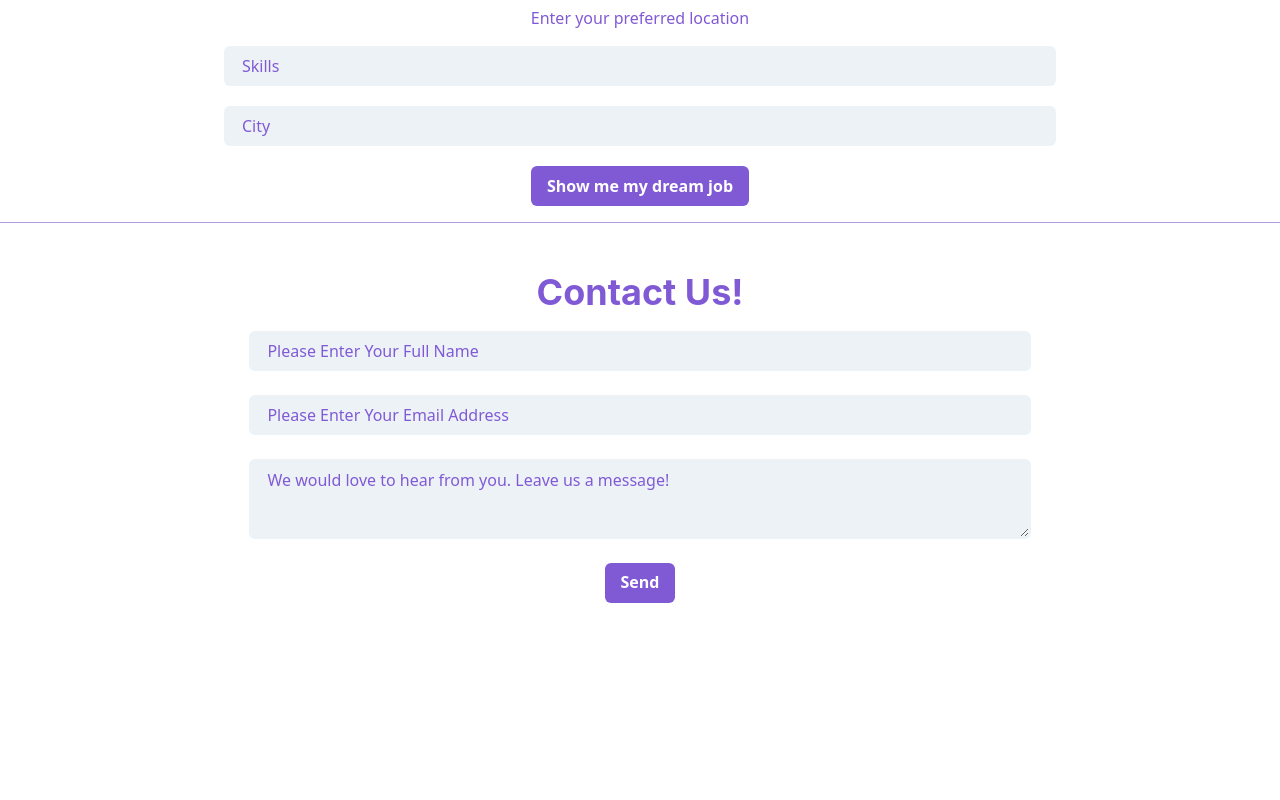
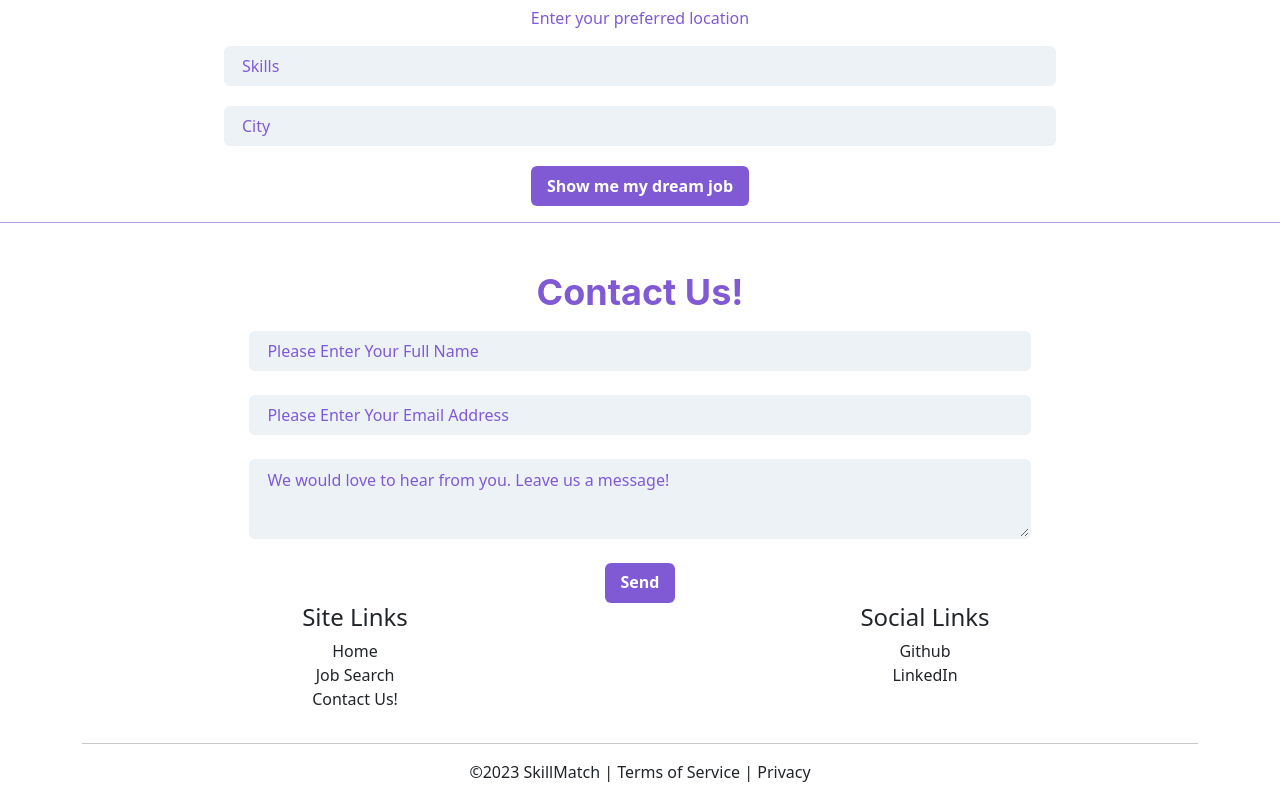
Before and after one commit to ngalvin1991/skillmatch, a React (Create React App) app: page / in a window 1280 px wide. Shown: the part 1001-1801 px from the top of the page. Before the commit the page ends 1604 px from the top, so only its background shows below. Built offline with nearby package versions, Linux system fonts and the light colour scheme.

Commit message:
added basic layout of footer, links still need to be made functional

```diff
--- a/src/App.js
+++ b/src/App.js
@@ -18,6 +18,7 @@ function App() {
         <Home />
       </header>
     </div>
+
   );
 }
 
--- /dev/null
+++ b/src/Components/Footer/Footer.js
@@ -0,0 +1,37 @@
+import React from "react";
+
+const Footer = () => {
+ return (
+    <div className="main-footer">
+        <div className="container">
+            <div className="row">
+
+                <div className="col">
+                    <h4>Site Links</h4>
+                    <ul className="list-unstyled">
+                        <li>Home</li>
+                        <li>Job Search</li>
+                        <li>Contact Us!</li>
+                    </ul>
+                  </div>
+                  <div className="col">
+                    <h4>Social Links</h4>
+                    <ul className="list-unstyled">
+                        <li>Github</li>
+                        <li>LinkedIn</li>
+                    </ul>
+                  </div>
+            </div>
+            <hr />
+            <div className="row">
+                <p className="col-sm">
+                    &copy;{new Date ().getFullYear()} SkillMatch | Terms of Service | Privacy
+
+                </p>
+            </div>
+        </div>
+    </div>
+ )}
+
+
+export default Footer
--- a/src/Components/Jumbotron/Jumbotron.js
+++ b/src/Components/Jumbotron/Jumbotron.js
@@ -3,7 +3,7 @@ import logo from "../Jumbotron/SkillMatch.gif"
 
 function Jumbotron() {
     return (
-        <div className="container-fluid bg-dark p-5">
+        <div className="container-fluid bg-light p-5">
             <img src={logo} />
             <h1 className="display-4">SkillMatch</h1>
             <p className="lead">slogan of some kind</p>
--- a/src/pages/home.js
+++ b/src/pages/home.js
@@ -6,6 +6,7 @@ import Contact from '../Components/Contact/Contact.js';
 import Jumbotron from '../Components/Jumbotron/Jumbotron.js';
 import Navbars from '../Components/Navbar/Navbar.js';
 import JobForm from "../Components/JobForm/JobForm.js";
+import Footer from "../Components/Footer/Footer.js";
 
 function Home() {
   return (
@@ -14,6 +15,7 @@ function Home() {
         <Jumbotron />
         <JobForm />
        <Contact />
+       <Footer />
     </div>
   );
 }
```
